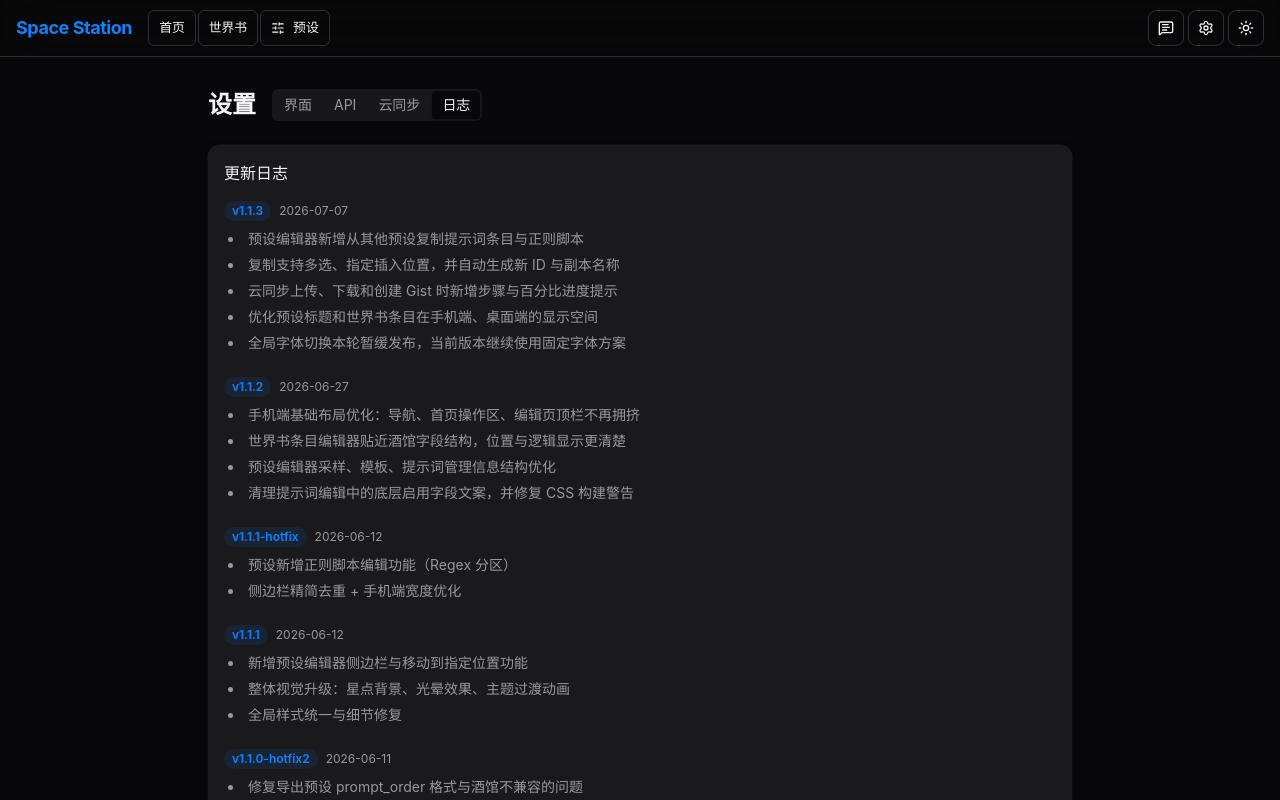
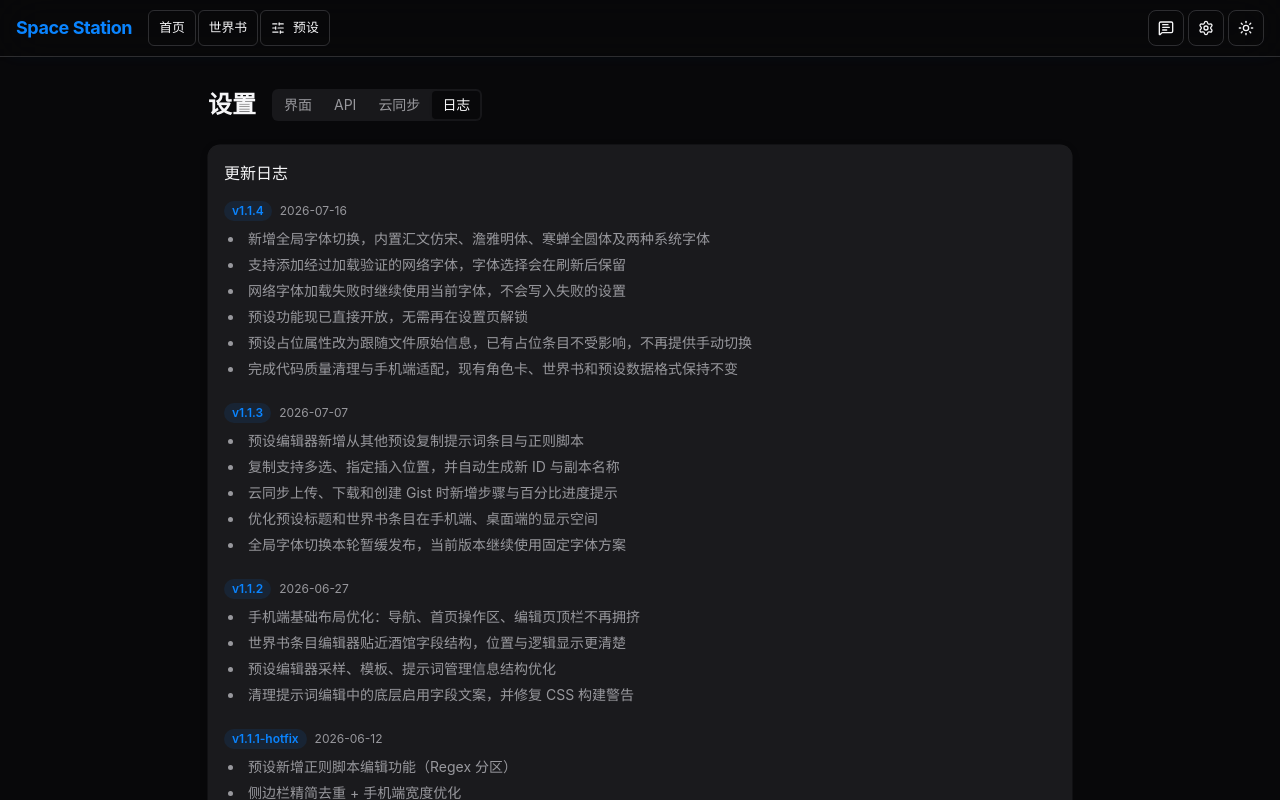
Before and after one commit to Yuyayun/LLLabc_character_card_edit, a React (Vite) app: page /#/settings in a window 1280 px wide. Both pictures are taken after a click on the button "日志". Shown: the top 800 px of the page. Built offline with nearby package versions, Linux system fonts and the light colour scheme; a small style sheet from the web is missing.

Commit message:
chore: release v1.1.4

```diff
--- a/package.json
+++ b/package.json
@@ -1,7 +1,7 @@
 {
   "name": "space-station-character-card-editor",
   "private": true,
-  "version": "1.1.3",
+  "version": "1.1.4",
   "type": "module",
   "scripts": {
     "dev": "vite",
--- a/src/pages/Settings.tsx
+++ b/src/pages/Settings.tsx
@@ -797,6 +797,25 @@ export function Settings() {
             <div>
               <div className="flex items-center gap-2 mb-2">
                 <span className="text-xs font-semibold bg-primary/10 text-primary px-2 py-0.5 rounded-full">
+                  v1.1.4
+                </span>
+                <span className="text-xs text-muted-foreground">
+                  2026-07-16
+                </span>
+              </div>
+              <ul className="text-xs sm:text-sm text-muted-foreground space-y-1.5 list-disc list-inside ml-1">
+                <li>新增全局字体切换，内置汇文仿宋、澹雅明体、寒蝉全圆体及两种系统字体</li>
+                <li>支持添加经过加载验证的网络字体，字体选择会在刷新后保留</li>
+                <li>网络字体加载失败时继续使用当前字体，不会写入失败的设置</li>
+                <li>预设功能现已直接开放，无需再在设置页解锁</li>
+                <li>预设占位属性改为跟随文件原始信息，已有占位条目不受影响，不再提供手动切换</li>
+                <li>完成代码质量清理与手机端适配，现有角色卡、世界书和预设数据格式保持不变</li>
+              </ul>
+            </div>
+
+            <div>
+              <div className="flex items-center gap-2 mb-2">
+                <span className="text-xs font-semibold bg-primary/10 text-primary px-2 py-0.5 rounded-full">
                   v1.1.3
                 </span>
                 <span className="text-xs text-muted-foreground">
@@ -1123,8 +1142,8 @@ export function Settings() {
 
             <div className="border-t pt-4">
               <p className="text-xs text-muted-foreground">
-                <strong>下个版本计划（可能，随时砍）：</strong>API 配置管理、
-                AI 对话聊天界面、角色卡写作辅助与测试功能。
+                <strong>后续规划：</strong>API 配置管理、AI 对话、
+                角色卡写作辅助与测试功能；具体范围以实际发布为准。
               </p>
             </div>
           </CardContent>
```
Also changed, not shown: 4 other files (tests, documents, lock files or other folders).
